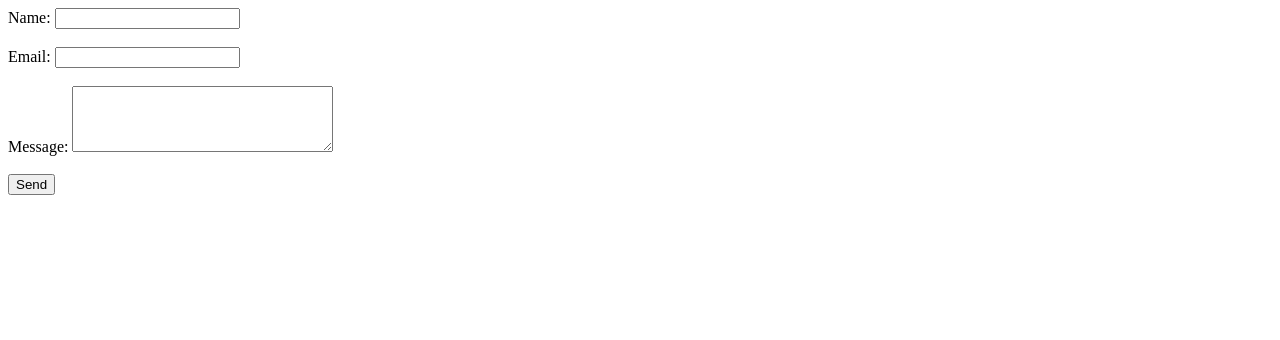
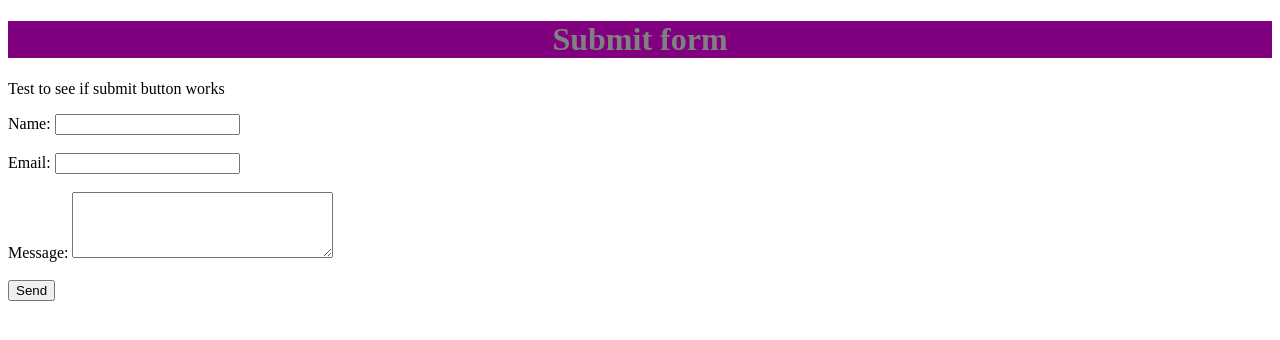
Before and after one commit to Sujit98/google-homepage, a plain HTML site: page index.html in a window 1280 px wide. Drawn offline with Linux system fonts and the light colour scheme.

Commit message:
Day 4: Applied basic css

```diff
--- a/index.html
+++ b/index.html
@@ -10,6 +10,8 @@
     <header></header>
     <nav></nav>
     <main>
+      <h1>Submit form</h1>
+      <p>Test to see if submit button works</p>
       <form action="#" method="post">
         <label for="name">Name:</label>
         <input type="text" id="name" name="name" required>
--- a/styles.css
+++ b/styles.css
@@ -1,2 +1,6 @@
-body {
+h1 {
+    background-color: purple;
+    font-family: serif;
+    text-align: center;
+    color: grey;
 }
```
